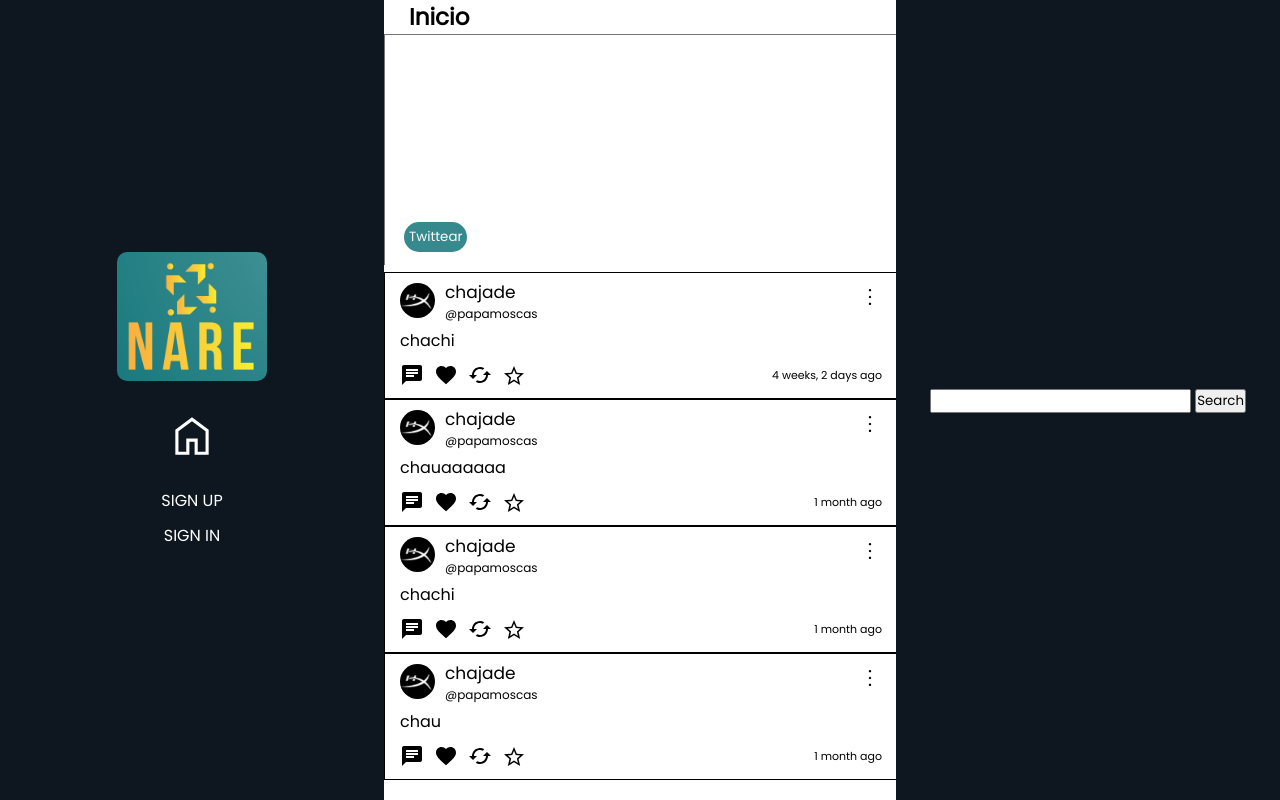
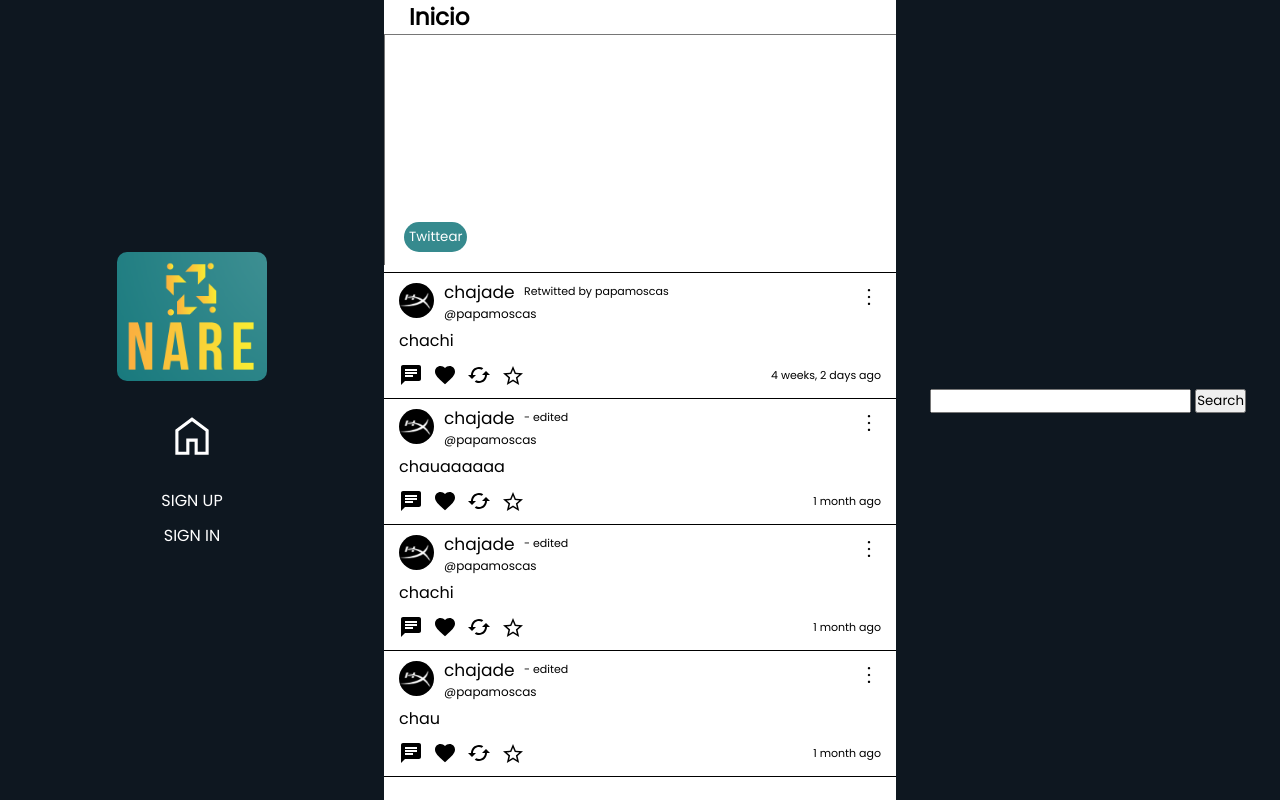
Before and after one commit to Facunare/twitke, a Django app: page / in a window 1280 px wide. Run offline with Django 4.2, Linux system fonts and the light colour scheme; data comes from the database, SQL or seed files in the repository; both versions use the stored data as it was after the commit.

Commit message:
retweet in process

```diff
--- a/twitkeProject/tweets/models.py
+++ b/twitkeProject/tweets/models.py
@@ -10,4 +10,6 @@ class Tweet(models.Model):
     likes = models.IntegerField(default=0)
     likes_users = models.ManyToManyField(User, related_name="likes_tweets")
     retweets = models.IntegerField(default=0)
+    edited = models.BooleanField(default=False)
+    is_retwitted = models.BooleanField(default=False)
     parent_tweet = models.IntegerField(null=True)
--- a/twitkeProject/tweets/static/ajaxUpdateTweet.js
+++ b/twitkeProject/tweets/static/ajaxUpdateTweet.js
@@ -14,11 +14,13 @@ function getCookie(name) {
     return cookieValue;
 }
 
-function edit(e, btn){
+function edit(e, btn, type){
     e.preventDefault();
     var id = btn.getAttribute('tweet-id');
-    console.log(id);
 
+    if(type == "GET"){
+      const buttonSave = document.querySelector('.update')
+      buttonSave.id = id
       fetch(`../update/tweet/${id}`, {
         method: "GET",
         headers: {
@@ -29,7 +31,25 @@ function edit(e, btn){
         return res.json()
       }).then(function(data){
         const textarea = document.getElementById('textArea');
-      console.log(textarea)
         textarea.value = data.tweetContent;
+
       });
+    }else if(type == "POST"){
+      const buttonSave = document.querySelector('.update')
+      var updateTweetForm = new FormData(document.getElementById('updateTweetForm'));
+      tweetId = buttonSave.id
+      fetch(`../update/tweet/${tweetId}`, {
+        method: "POST",
+        body: updateTweetForm,
+        headers: {
+          "X-CSRFToken": getCookie('csrftoken'),
+          "X-Requested-With": "XMLHttpRequest"
         }
+      }).then(function(res){
+          return res.json()
+      }).then(function(data){
+          location.reload()
+      })
+
+    }
+  }
--- a/twitkeProject/tweets/static/globalFeed.css
+++ b/twitkeProject/tweets/static/globalFeed.css
@@ -173,9 +173,6 @@ main{
     text-decoration: underline black 2px;
 }
 
-.tweet .div-content:last-child{
-    border: 1px solid black;
-}
 
 .buttons{
     display: flex;
@@ -185,6 +182,14 @@ textarea{
     width: 34vw;
     resize: none;
     padding: 15px;
+}
+
+.tweet{
+    border-top: 1px solid black;
+}
+
+.tweet:first-child{
+    border-bottom: 1px solid black;
 }
 
 
--- a/twitkeProject/tweets/static/myProfile.css
+++ b/twitkeProject/tweets/static/myProfile.css
@@ -64,7 +64,7 @@ main{
     display: inline-block;
 }
 
-span{
+.followSpan{
     color: rgba(113, 118, 123, 1);
     font-weight: 100;
 }
@@ -161,9 +161,6 @@ span{
     font-weight: bolder;
 }
 
-.username p:last-child{
-    font-size: 13px;
-}
 
 .seguidor:first-child{
     margin-top: 20px;
--- a/twitkeProject/tweets/templates/Tweet.html
+++ b/twitkeProject/tweets/templates/Tweet.html
@@ -1,17 +1,24 @@
+{% load static %}
 <a href="{% if tweet.tweet %}{% url 'tweetDetails' tweet.tweet.id %}{% else %}{% url 'tweetDetails' tweet.id %}{% endif %}" class="tweet">
     <div class="div-content" id="{{tweet.id}}">
         <div class="tweetHead">
             <div class="fotoPerfil">
                 {% if tweet.profile.profileImage %}
-                <img src="{{tweet.profile.profileImage.url}} " alt="" class="fotito">
+                <img src="{{tweet.profile.profileImage.url}} " alt="" class="fotito profilePhoto">
                 {% else %}
-                <svg xmlns="http://www.w3.org/2000/svg" viewBox="0 0 32 32"><title>ProfileIcon</title><circle cx="16" cy="16" r="16" fill="#666"/><path d="M12.73 13.1a3.271 3.271 0 1 1 3.27 3.2 3.237 3.237 0 0 1-3.27-3.2zm-2.73 9.069h1.088a4.91 4.91 0 0 1 9.818 0h1.094a5.884 5.884 0 0 0-3.738-5.434 4.238 4.238 0 0 0 2.1-3.635 4.366 4.366 0 0 0-8.73 0 4.238 4.238 0 0 0 2.1 3.635 5.878 5.878 0 0 0-3.732 5.434z" fill="#eee"/><path fill="none" d="M0 0h32v32h-32z"/></svg>
+                <svg class="profilePhoto" xmlns="http://www.w3.org/2000/svg" viewBox="0 0 32 32"><title>ProfileIcon</title><circle cx="16" cy="16" r="16" fill="#666"/><path d="M12.73 13.1a3.271 3.271 0 1 1 3.27 3.2 3.237 3.237 0 0 1-3.27-3.2zm-2.73 9.069h1.088a4.91 4.91 0 0 1 9.818 0h1.094a5.884 5.884 0 0 0-3.738-5.434 4.238 4.238 0 0 0 2.1-3.635 4.366 4.366 0 0 0-8.73 0 4.238 4.238 0 0 0 2.1 3.635 5.878 5.878 0 0 0-3.732 5.434z" fill="#eee"/><path fill="none" d="M0 0h32v32h-32z"/></svg>
                 {% endif %}
                 <form action="{% if tweet.tweet %}{% url 'myProfile' tweet.profile.user.id %}{% else %}{% url 'myProfile' tweet.user.id %}{% endif %}" class="formName">
 
                     <div class="username">
                         <button class="usernameTweet">{% if tweet.tweet %}{{tweet.tweet.user.username}}{% else %}{{tweet.user.username}}{% endif %}</button>
 
+                        {% if tweet.tweet.edited %}
+                            <p>- edited</p>
+                        {% endif %}
+                        {% if tweet.tweet.is_retwitted %}
+                            <p>Retwitted by {{tweet.profile.username}}</p>
+                        {% endif %}
                     </div>
                     <p style="font-size: 12px">{% if tweet.tweet %} @{{tweet.profile.username}}{% else %}{{profile.username}}{% endif %}</p>
                 </form>
@@ -29,9 +36,11 @@
                                     </button>
                                 </form>
 
-                                <form action="{% url 'updateTweet' tweet.tweet.id %}" method="GET" id="editTweetForm">
+                                <form action="{% url 'updateTweet' tweet.tweet.id %}" method="POST" id="editTweetForm">
                                     {% csrf_token %}
-                                    <button class="edits" onclick="edit(event, this)" tweet-id="{{tweet.tweet.id}}">Editar</button>
+                                    <button class="edits" onclick="edit(event, this, 'GET')" tweet-id="{{tweet.tweet.id}}">Editar</button>
+
+                                    <input type="hidden" name="tweet_id" value="{{tweet.tweet.id}}">
                                 </form>
                                 {% else %}
 
@@ -110,7 +119,7 @@
                     {% endif %}
                 </form>
 
-                <form>
+                <form action="{% url 'retweet' tweet.tweet.id %}">
                     <button>
                         <svg class="retweetSvg" xmlns="http://www.w3.org/2000/svg" height="24px" viewBox="0 0 24 24" width="24px" fill="#000000"><path d="M0 0h24v24H0z" fill="none"/><path d="M19 8l-4 4h3c0 3.31-2.69 6-6 6-1.01 0-1.97-.25-2.8-.7l-1.46 1.46C8.97 19.54 10.43 20 12 20c4.42 0 8-3.58 8-8h3l-4-4zM6 12c0-3.31 2.69-6 6-6 1.01 0 1.97.25 2.8.7l1.46-1.46C15.03 4.46 13.57 4 12 4c-4.42 0-8 3.58-8 8H1l4 4 4-4H6z"/></svg>
                     </button>
@@ -155,11 +164,11 @@
 </section>
 <section class="modalUpdate" style="z-index: 1000">
     <div class="modal_container_update" style="z-index: 1000">
-            <form method="POST" class="formResponse" action="{% if tweet.tweet %}{% url 'updateTweet' tweet.tweet.id %}{% else %}{% url 'updateTweet' tweet.id %}{% endif %}">
+        <form method="POST" class="formResponse" id="updateTweetForm">
             <div class="updateButtons">
                 {% csrf_token %}
                 <button href="#" class="modal_close">X</button>
-                    <button class="update">
+                <button class="update" onclick="edit(event, this, 'POST')" tweet-id="{{tweet.tweet.id}}" id="">
                     Actualizar
                 </button>
 
@@ -249,7 +258,7 @@
     }
 
 </script>
-
+<script src="{% static 'ajaxUpdateTweet.js' %}"></script>
 <style>
     .username{
     display: flex;
@@ -257,6 +266,7 @@
     gap: 15px;
     align-items: center;
 }
+
 
 .usernameTweet{
     margin: 0;
@@ -275,4 +285,22 @@
     height: 35px;
     border-radius: 50%;
 }
+
+.tweet:hover{
+    background-color: rgba(253, 249, 249, 0.795);
+}
+
+.profilePhoto:hover{
+    filter: grayscale(.3);
+    transition: filter ease .3s;
+}
+
+.fotito{
+    margin: 0;
+}
+
+.username p{
+    font-size: 11px;
+}
+
 </style>
--- a/twitkeProject/tweets/urls.py
+++ b/twitkeProject/tweets/urls.py
@@ -12,5 +12,6 @@ urlpatterns = [
     path('search/', views.searchTweet, name="search"),
     path('keep/<int:tweetId>', views.keepTweets, name="keepTweets"),
     path('keepTweets/<int:id>', views.keeped, name="keeped"),
-    path('update/tweet/<int:id>', views.updateTweet, name="updateTweet")
+    path('update/tweet/<int:id>', views.updateTweet, name="updateTweet"),
+    path('retweet/<int:id>', views.retweet, name="retweet")
 ]
--- a/twitkeProject/tweets/views.py
+++ b/twitkeProject/tweets/views.py
@@ -13,31 +13,28 @@ from tweet_profiles.models import Tweet_profile
 
 # 1. Retweet
 
-# 2. Function for the post of tweets. (add images, emojis, self location, pools)
+# 2. Function for the post of tweets. (add images, emojis, videos)
 
 # 3. Admin view (verificate accounts, Data analytics, moderate content (ban and delete accounts and tweets that are breaking the rules ))
 
 # 4. Profile sections (answers, retweets, etc).
 
-# 5. Twitter design
+# 5. IA
 
-# 6. IA
+# 6. Twitter design
+
+# 7. Ver lo que retwiteen o lo que le dan like los que sigo.
+
 
 # Errores boludos:
 # 1. Arreglar gmail.
-# 2. Color tweet in profiles, double line, etc.
 
 def globalFeed(request):
-    # Si hay error seguro es esta linea
-
-    # current_profile = Profiles.objects.get(user__id = request.user.id)
     tweets = Tweet_profile.objects.all().filter(tweet__parent_tweet = None)
 
     return render(request, 'globalFeed.html',{
             'form': forms.postTweet,
             'tweets': tweets,
-            # 'profile': current_profile,
-
     })
 
 
@@ -145,13 +142,22 @@ def keeped(request, id):
         'profile': profile
     })
 
+@login_required
 def updateTweet(request, id):
     tweet_to_update = Tweet.objects.get(id = id)
+    if request.method == 'POST':
+        tweet_to_update.content = request.POST['content']
+        tweet_to_update.edited = True
+        tweet_to_update.save()
+        return JsonResponse({'tweetContent': str(tweet_to_update.content), 'tweetId': id})
 
-    if request.method == 'GET':
-        return JsonResponse({'tweetContent': str(tweet_to_update.content)})
 
-    else:
-        tweet_to_update.content = request.POST['content']
-        tweet_to_update.save()
-        return redirect('/')
+    return JsonResponse({'tweetContent': str(tweet_to_update.content), 'tweetId': id})
+
+@login_required
+def retweet(request, id):
+    tweet_to_retweet = Tweet.objects.get(id = id)
+    current_profile = Profiles.objects.get(user__username = request.user.username)
+    tweet = Tweet.objects.create(user = tweet_to_retweet.user, content = tweet_to_retweet.content, is_retwitted = True)
+    Tweet_profile.objects.create(tweet = tweet, profile = current_profile)
+    return redirect('/')
--- a/twitkeProject/twitterFake/settings.py
+++ b/twitkeProject/twitterFake/settings.py
@@ -124,7 +124,7 @@ USE_TZ = True
 # Static files (CSS, JavaScript, Images)
 # https://docs.djangoproject.com/en/4.1/howto/static-files/
 SITE_ID=1
-STATIC_URL = 'twitkeproject/tweets/static/'
+STATIC_URL = '/tweets/static/'
 STATIC_ROOT = 'static/'
 # Default primary key field type
 # https://docs.djangoproject.com/en/4.1/ref/settings/#default-auto-field
```
Also changed, not shown: twitkeProject/profiles/templates/myProfile.html (+28 -2 lines), twitkeProject/db.sqlite3, twitkeProject/media/profileBanners/justdoit_t9HdM1S.png (added), twitkeProject/media/profileImages/logo.ico (added), twitkeProject/tweets/migrations/0002_tweet_edited.py (added), twitkeProject/tweets/migrations/0003_remove_tweet_edited.py (added), twitkeProject/tweets/migrations/0004_tweet_edited.py (added), twitkeProject/tweets/migrations/0005_tweet_is_retwitted.py (added). Lines whose indentation alone changed are shown as unchanged.
